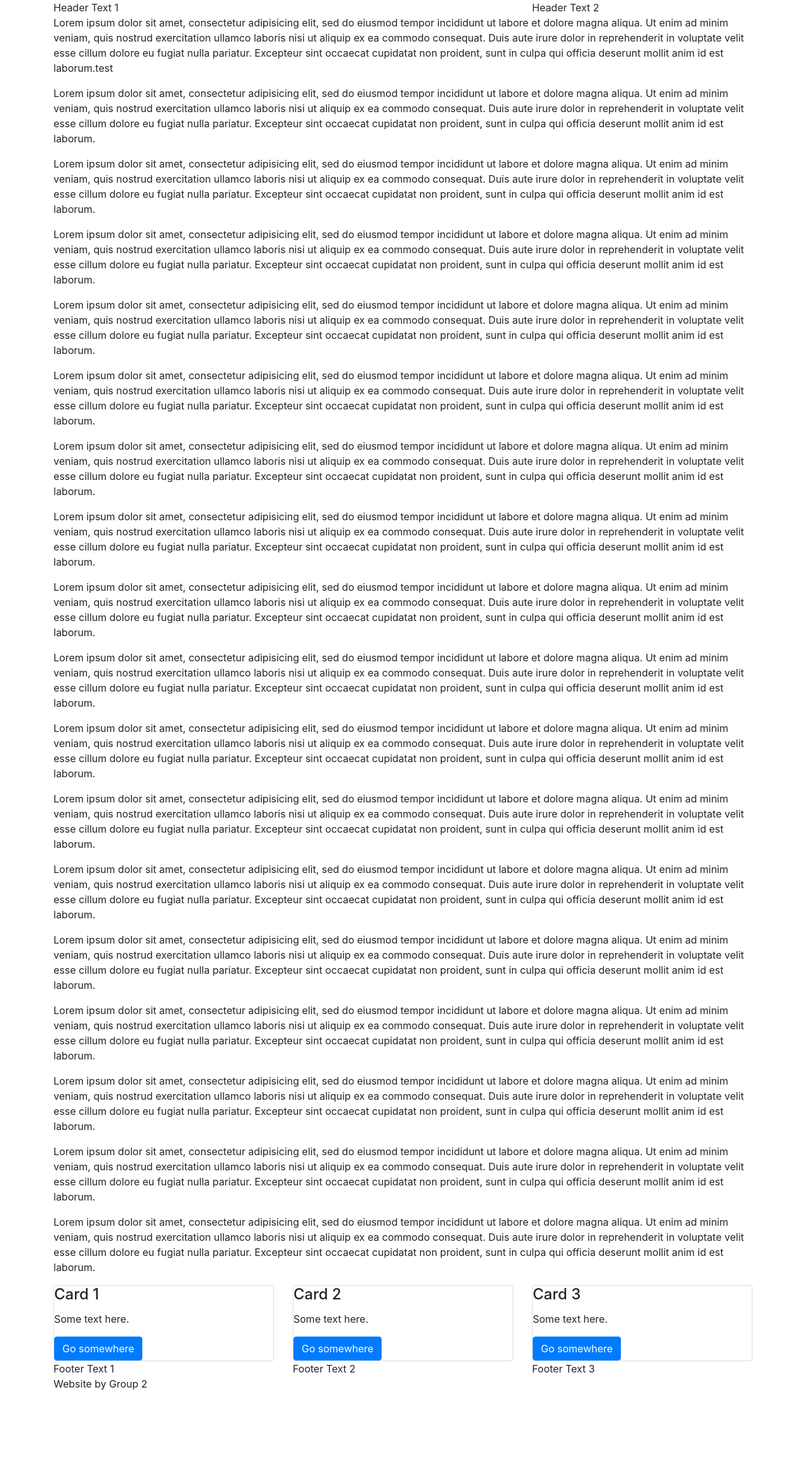
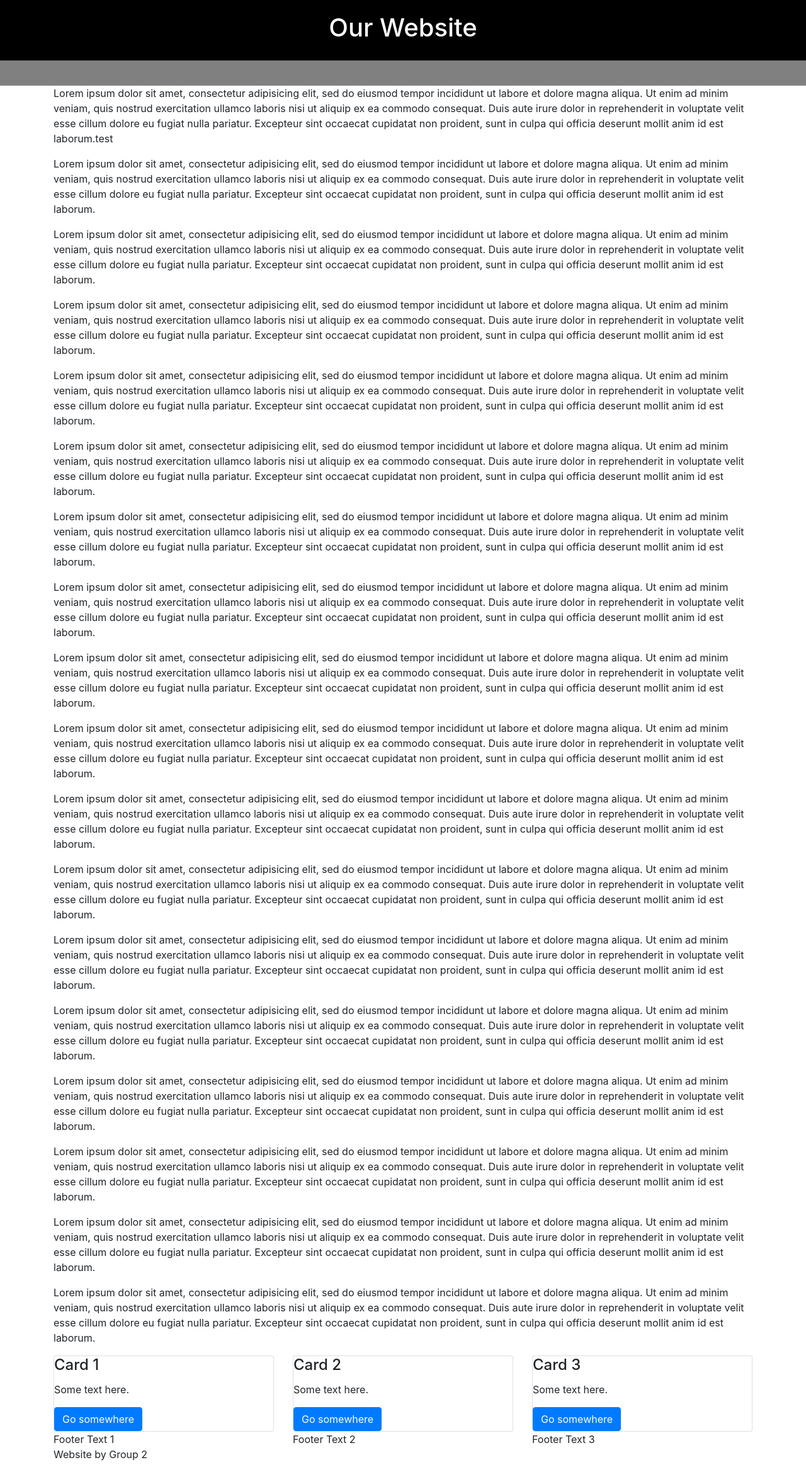
Before and after one commit to RoryEgan/cs4014-project, a PHP site: page / in a window 1280 px wide. Shown: the whole page at 63% size. Before the commit the page ends 2207 px from the top, so only its background shows below. Run offline with PHP 8.4, Linux system fonts and the light colour scheme; style sheets or scripts are compiled from the project's sources; some libraries are stand-ins or nearby versions.

Commit message:
Basic navbar implemented:
I have set up a sticky navbar where half the navbar scrolls away and the other half becomes fixed. The navbar needs a bit more work, specifically a search bar.

```diff
--- a/assets/js/custom-jquery.js
+++ b/assets/js/custom-jquery.js
@@ -20,4 +20,50 @@ $(document).ready(function() {
 
 	})
 
+	$(window).load(function() {
+
+		// executes when complete page is fully loaded, including all frames, objects and images
+
+		// Sticky Nav
+		// ----------------------------------------------------------------------------
+		var $sticky_navigation = $('#sticky-nav-wrap');
+
+		if( $sticky_navigation.length ) {
+
+			// grab the initial top offset of the navigation
+			var sticky_navigation_offset_top = $sticky_navigation.offset().top;
+
+			// our function that decides whether the navigation bar should have "fixed" css position or not.
+			var sticky_navigation = function(){
+
+				var scroll_top = $(window).scrollTop(); // our current vertical position from the top
+
+				if (scroll_top > sticky_navigation_offset_top + 50 ) {
+
+					$('#sticky-nav-wrap .navbar').removeClass('navbar-static-top').addClass('fixed-top');
+					$( ".wrap" ).css( "margin-top", "50px" );
+
+				} else {
+
+					$('#sticky-nav-wrap .navbar').removeClass('fixed-top').addClass('navbar-static-top');
+					$( ".wrap" ).css( "margin-top", "0" );
+
+				}
+
+			};
+
+			// Run the function on load
+			sticky_navigation();
+
+			// ...and run it again every time the user scrolls
+			$(window).scroll(function() {
+
+				sticky_navigation();
+
+			});
+
+		}
+
+	});
+
 });
--- /dev/null
+++ b/assets/sass/header.scss
@@ -0,0 +1,50 @@
+.navbar {
+
+  width: 100%;
+  text-transform: uppercase;
+  font-size: 1.3125rem;
+  padding: 0;
+
+}
+
+.navbar-nav {
+  flex-direction: column;
+}
+
+.navbar-inverse .navbar-nav > .active > a,
+.navbar-inverse .navbar-nav > .active > a:hover,
+.navbar-inverse .navbar-nav > .active > a:focus {
+
+  color: #fff;
+  padding-right: 0.85rem;
+
+}
+
+header.banner {
+  padding: 1.25rem 0 1.25rem 0;
+  width: 100%;
+  text-align: center;
+  background-color: #000;
+}
+
+.header-heading {
+  color: #fff;
+}
+
+.navbar-static-top {
+  background-color: grey;
+  transition: all .7s;
+}
+
+// Styles added when the navbar contracts
+
+.nav-justified > li {
+
+  float: none;
+
+}
+
+.fixed-top {
+  background-color: #000;
+  transition: all .7s;
+}
--- a/includes/head.php
+++ b/includes/head.php
@@ -5,5 +5,6 @@
   <link href="bower_components/bootstrap/dist/css/bootstrap.min.css" rel="stylesheet">
   <link href="bower_components/font-awesome/css/font-awesome.min.css" rel="stylesheet">
   <link href="assets/sass/style.scss" rel="stylesheet">
+  <link href="assets/sass/header.scss" rel="stylesheet">
   <title>CS 4014 Project</title>
 </head>
--- a/includes/header.php
+++ b/includes/header.php
@@ -1,12 +1,31 @@
-<header>
+<header class="banner hidden-sm-down">
   <div class="container">
-    <div class="row">
-      <div class="col-md-8">
-        Header Text 1
-      </div>
-      <div class="col-md-4">
-        Header Text 2
+    <div class="flex-row">
+      <div class="col-xs-12 text-center">
+        <a href="#">
+          <h1 class="header-heading">Our Website</h1>
+        </a>
       </div>
     </div>
   </div>
 </header>
+<div id="sticky-nav-wrap">
+  <header class="navbar navbar-toggleable-md navbar-default navbar-inverse navbar-static-top">
+    <div class="container">
+      <button class="navbar-toggler navbar-toggler-right" type="button" data-toggle="collapse" data-target="#navbarTogglerDemo02" aria-controls="navbarTogglerDemo02" aria-expanded="false" aria-label="Toggle navigation">
+        <span class="navbar-toggler-icon"></span>
+      </button>
+      <div class="collapse navbar-collapse" id="navbarTogglerDemo02">
+        <div class="nav-menu">
+          <ul class="navbar-nav mr-auto mt-2 mt-md-0">
+            <li class="active nav-item"><a href="#">Page 1</a></li>
+            <li class="active nav-item"><a href="#">Page 2</a></li>
+            <li class="active nav-item"><a href="#">Page 3</a></li>
+            <li class="active nav-item"><a href="#">Page 4</a></li>
+            <li class="active nav-item"><a href="#">Page 5</a></li>
+          </ul>
+        </div>
+      </div>
+    </div>
+  </header>
+</div>
```
